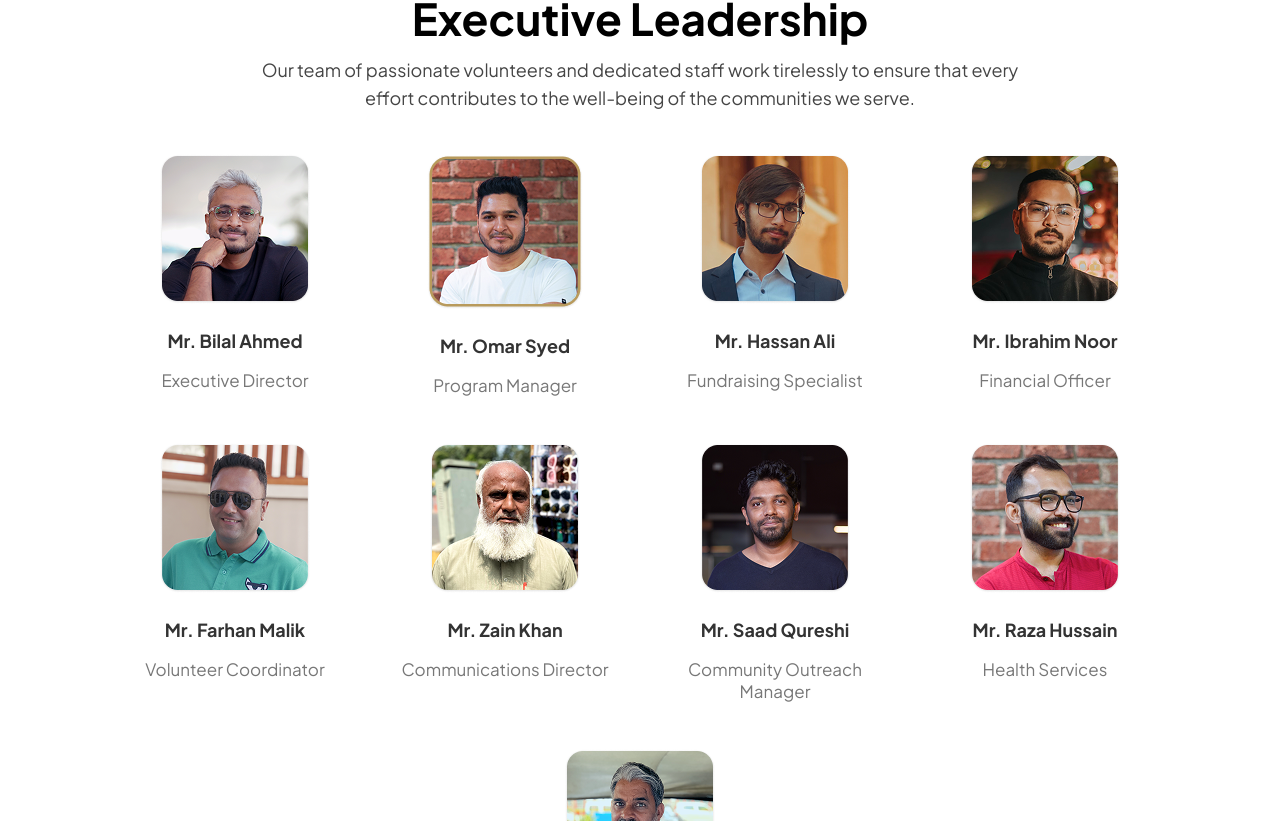
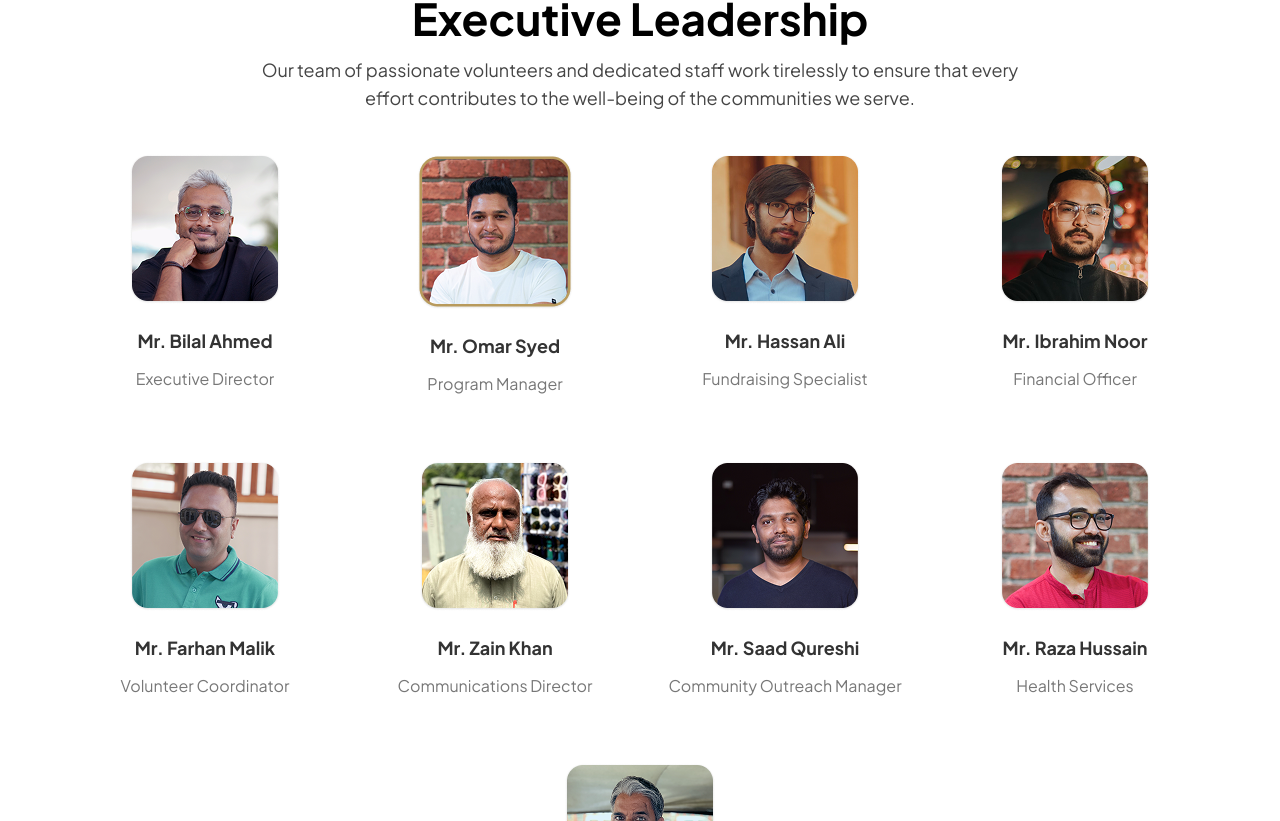
Before and after one commit to AdnanAli98/khidmat-e-khalq, a Next.js app: page / in a window 1280 px wide. Shown: the part 5399-6220 px from the top of the page. Built offline with nearby package versions, Linux system fonts and the light colour scheme.

Commit message:
Leadeship section bugs

```diff
--- a/src/components/leadershipSection/leadership.module.scss
+++ b/src/components/leadershipSection/leadership.module.scss
@@ -33,7 +33,7 @@
   .leadershipGrid {
     display: flex;
     flex-wrap: wrap;
-    gap: 30px;
+    gap: 50px;
     justify-content: center;
     text-align: center;
 
@@ -77,7 +77,7 @@
   }
 
   .leadershipDescription {
-    font-size: 17px;
+    font-size: 16px;
     color: #777;
     margin-bottom: 15px;
   }
```
